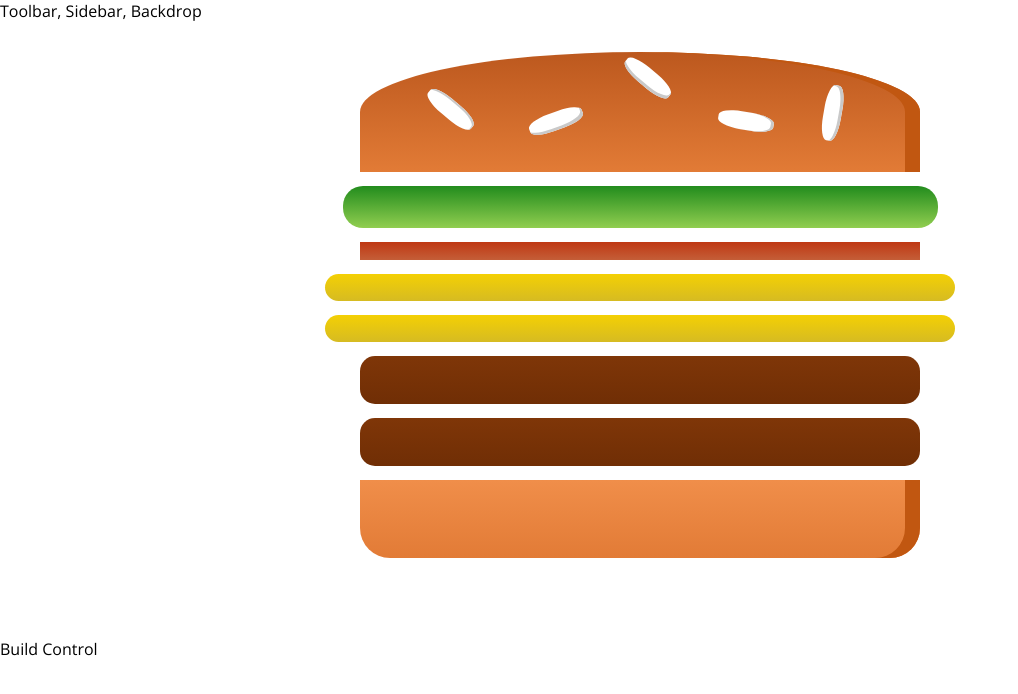
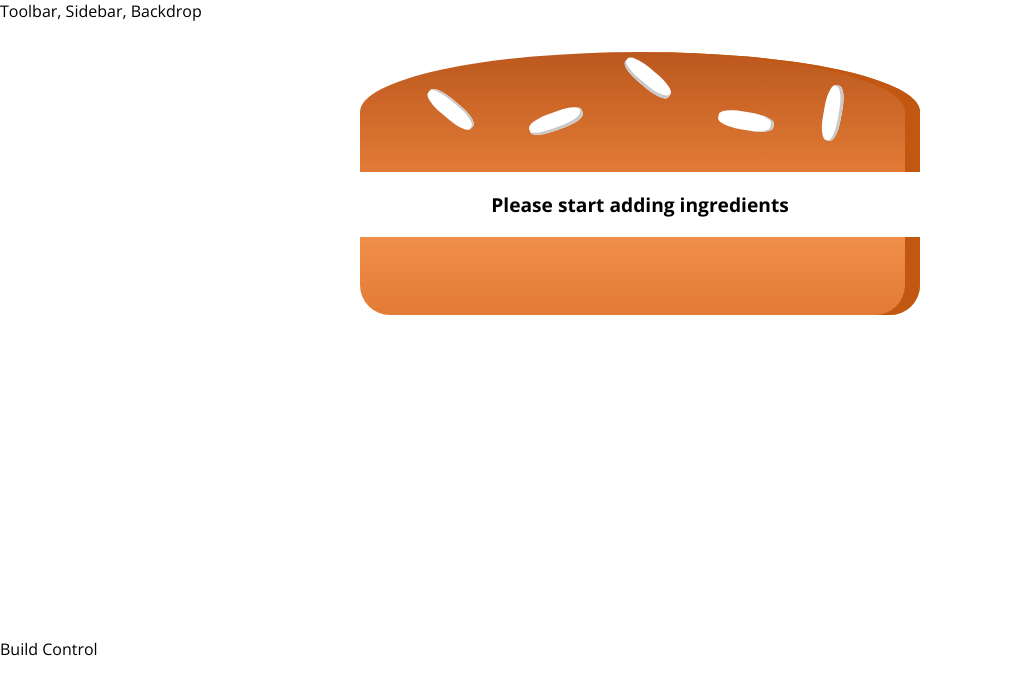
Before and after one commit to KaranVyas145/burger-builder, a React app: page / in a window 1280 px wide. Shown: the top 694 px of the page, without its empty margins (0-1018 px from the left). Built offline with nearby package versions, Linux system fonts and the light colour scheme.

Commit message:
calculating the ingredient sum dynamically

```diff
--- a/src/components/Burger/Burger.js
+++ b/src/components/Burger/Burger.js
@@ -3,12 +3,20 @@
 import BurgerIngredient from "./BurgerIngredient/BurgerIngredient";
 
 const burger = (props) => {
-  const transformedIngredients = Object.keys(props.ingredients).map((igKey) => {
+  let transformedIngredients = Object.keys(props.ingredients).map((igKey) => {
     return [...Array(props.ingredients[igKey])].map((_, i) => {
-        console.log(igKey,i,igKey+i);
+      console.log(igKey, i, igKey + i);
       return <BurgerIngredient key={igKey + i} type={igKey} />;
     });
-  });
+  })
+  .reduce((arr,el)=>{
+      return arr.concat(el);
+  },[]);
+
+  if(transformedIngredients.length===0){
+    transformedIngredients= <p>Please start adding ingredients</p>
+  }
+
   return (
     <div className={classes.Burger}>
       <BurgerIngredient type="bread-top" />
--- a/src/containers/BurgerBuilder/BurgerBuilder.js
+++ b/src/containers/BurgerBuilder/BurgerBuilder.js
@@ -2,26 +2,25 @@
 import Aux from "../../hoc/Aux";
 import Burger from "../../components/Burger/Burger";
 
-
-class BurgerBuilder extends Component{
+class BurgerBuilder extends Component {
   // constructor(props){
   //     super(props);
   //     this.state={...}
   // }
 
-    state= {
-        ingredients:{
-            salad:1,
-            bacon:1,
-            cheese: 2,
-            meat: 2
-        }
-    }
+  state = {
+    ingredients: {
+      salad: 0,
+      bacon: 0,
+      cheese: 0,
+      meat: 0,
+    },
+  };
 
-    render(){
+  render() {
     return (
       <Aux>
-                <Burger ingredients={this.state.ingredients}/>
+        <Burger ingredients={this.state.ingredients} />
         <div>Build Control</div>
       </Aux>
     );
```
Lines whose indentation alone changed are shown as unchanged.
